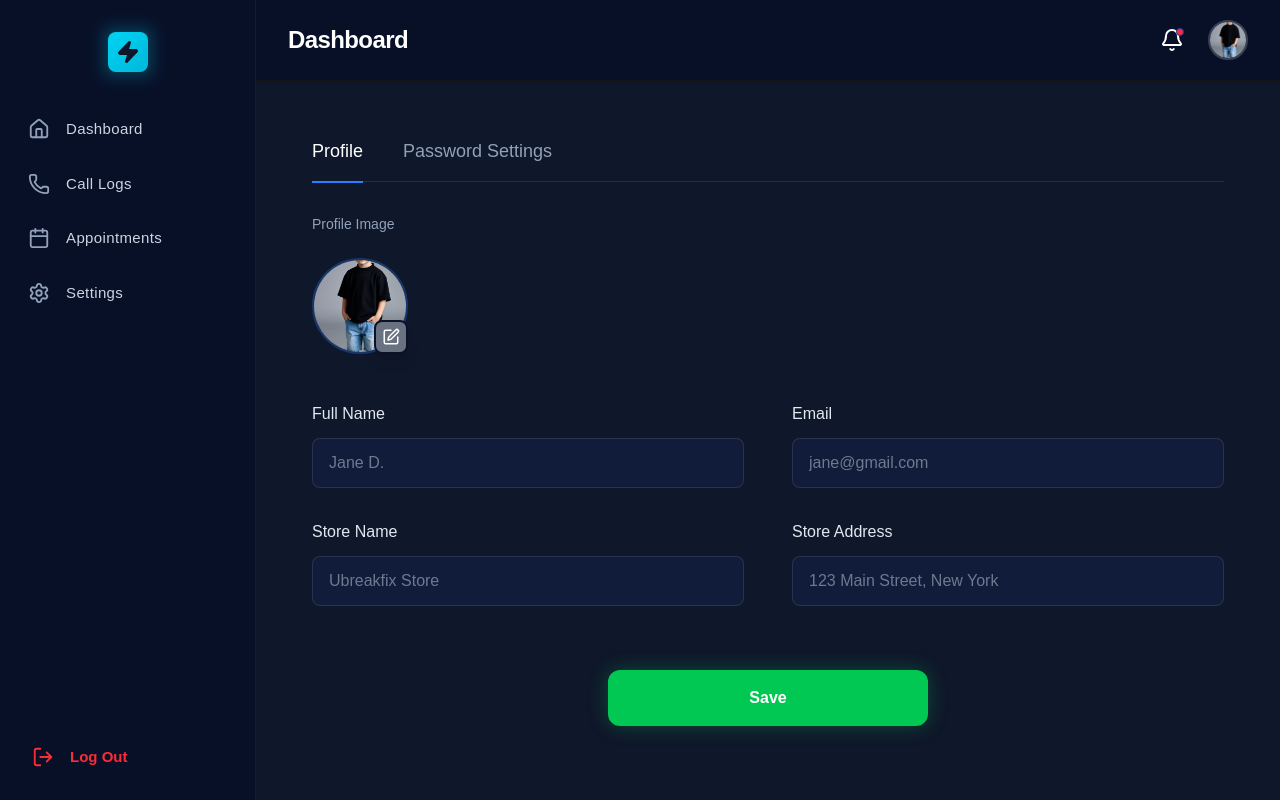
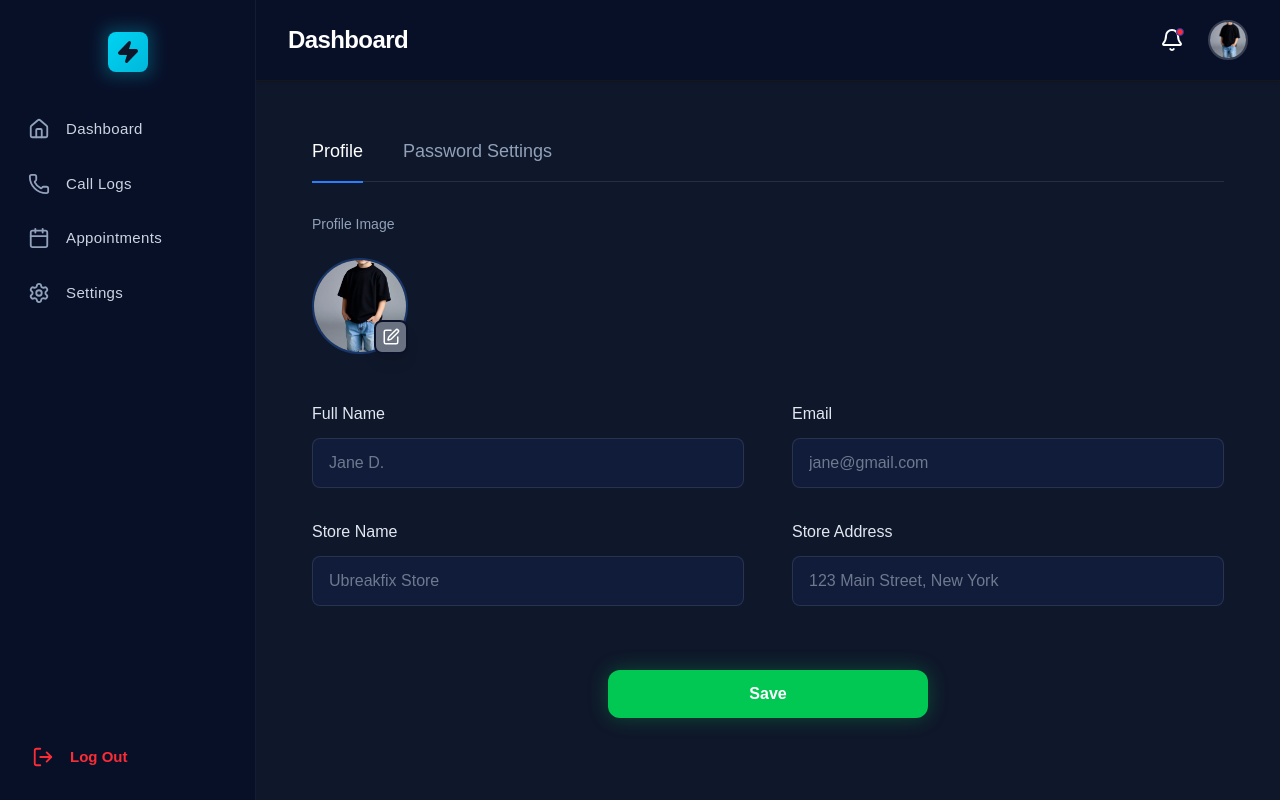
Before and after one commit to isratbiswas/betopia_dashboard, a Next.js app: page /editProfile in a window 1280 px wide. Built offline with nearby package versions, Linux system fonts and the light colour scheme.

Commit message:
create Edit profile page

```diff
--- a/src/components/modules/Dashboard/Settings/EditSetting.jsx
+++ b/src/components/modules/Dashboard/Settings/EditSetting.jsx
@@ -76,7 +76,7 @@ const EditSetting = () => {
 
         {/*  Action Button */}
         <div className="mt-16 flex justify-center w-full max-w-5xl">
-          <button className="w-full md:w-80 bg-[#00c853] hover:bg-[#00a846] text-white font-bold py-4 rounded-xl shadow-[0_0_20px_rgba(0,200,83,0.3)] transition-all">
+          <button className="w-full md:w-80 bg-[#00c853] hover:bg-[#00a846] text-white font-bold py-3 rounded-xl shadow-[0_0_20px_rgba(0,200,83,0.3)] transition-all">
             Save
           </button>
         </div>
```
